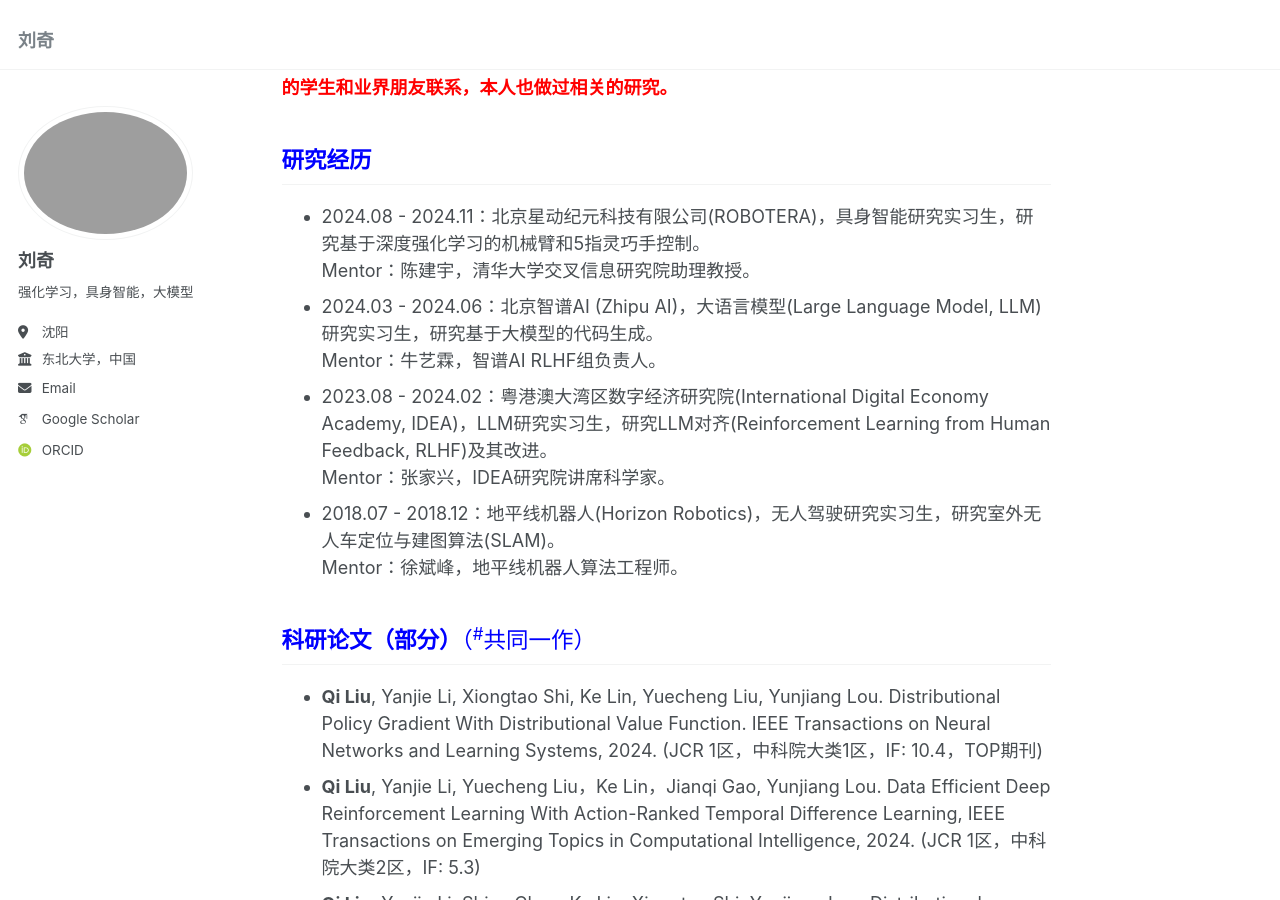
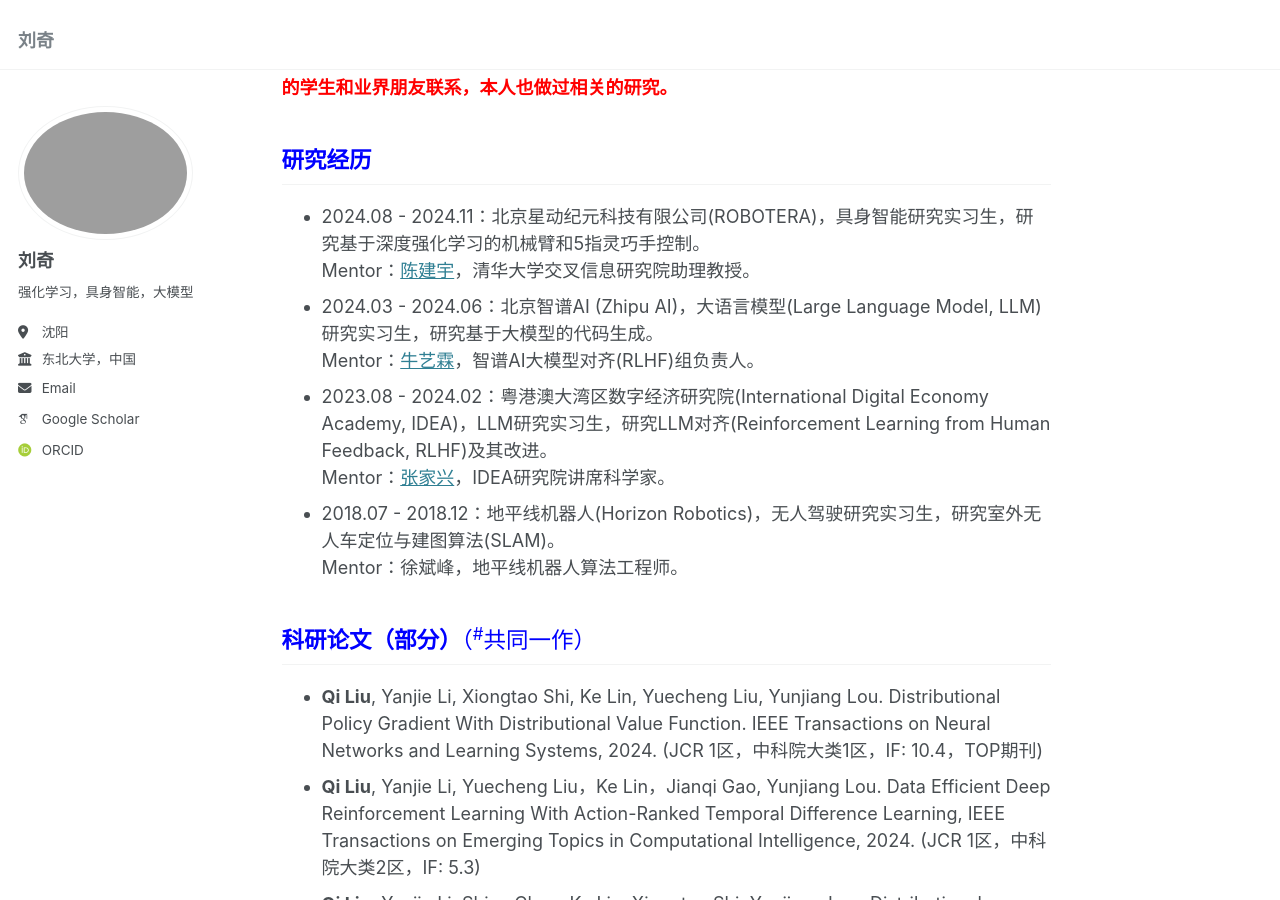
Before and after one commit to liuqi8827/liuqi8827.github.io, a Jekyll site: the page built from _pages/about.md, in a window 1280 px wide and 900 px high, scrolled down 588 px. Built offline with Jekyll 4.4.1, drawn with Linux system fonts in a browser that asks for light colours; some web fonts are replaced.

Commit message:
Update about.md

```diff
--- a/_pages/about.md
+++ b/_pages/about.md
@@ -21,11 +21,11 @@ redirect_from:
 
 ## <font color="blue">研究经历</font>
 - 2024.08 - 2024.11：北京星动纪元科技有限公司(ROBOTERA)，具身智能研究实习生，研究基于深度强化学习的机械臂和5指灵巧手控制。
-  Mentor：陈建宇，清华大学交叉信息研究院助理教授。
+  Mentor：[陈建宇](https://scholar.google.com/citations?user=rc9jIf0AAAAJ&hl=en)，清华大学交叉信息研究院助理教授。
 - 2024.03 - 2024.06：北京智谱AI (Zhipu AI)，大语言模型(Large Language Model, LLM) 研究实习生，研究基于大模型的代码生成。
-  Mentor：牛艺霖，智谱AI RLHF组负责人。
+  Mentor：[牛艺霖](https://scholar.google.com/citations?user=O52EyKsAAAAJ&hl=zh-CN)，智谱AI大模型对齐(RLHF)组负责人。
 - 2023.08 - 2024.02：粤港澳大湾区数字经济研究院(International Digital Economy Academy, IDEA)，LLM研究实习生，研究LLM对齐(Reinforcement Learning from Human Feedback, RLHF)及其改进。
-  Mentor：张家兴，IDEA研究院讲席科学家。
+  Mentor：[张家兴](https://scholar.google.com/citations?user=ozXuhOUAAAAJ&hl=en)，IDEA研究院讲席科学家。
 - 2018.07 - 2018.12：地平线机器人(Horizon Robotics)，无人驾驶研究实习生，研究室外无人车定位与建图算法(SLAM)。
   Mentor：徐斌峰，地平线机器人算法工程师。
 
```
